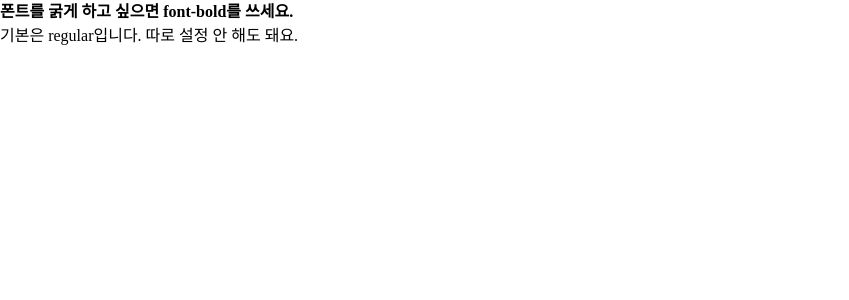
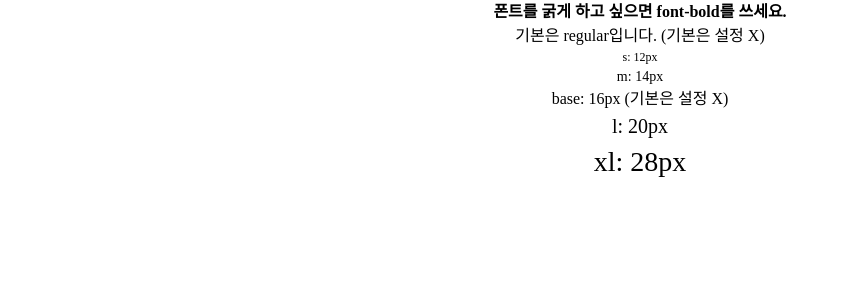
Before and after one commit to 902z/gheupPAY, a Next.js app: page / in a window 1280 px wide. Shown: the top 300 px of the page, without its empty margins (0-849 px from the left). Built offline with nearby package versions, Linux system fonts and the light colour scheme; a web font is replaced by a local one.

Commit message:
📦 chore: 폰트 사이즈 설정

```diff
--- a/app/page.tsx
+++ b/app/page.tsx
@@ -1,8 +1,15 @@
 export default function Home() {
   return (
     <>
-      <h1 className="font-bold">폰트를 굵게 하고 싶으면 font-bold를 쓰세요.</h1>
-      <p>기본은 regular입니다. 따로 설정 안 해도 돼요.</p>
+      <div className="text-center">
+        <h1 className="font-bold">폰트를 굵게 하고 싶으면 font-bold를 쓰세요.</h1>
+        <p>기본은 regular입니다. (기본은 설정 X)</p>
+        <p className="text-s">s: 12px</p>
+        <p className="text-m">m: 14px</p>
+        <p>base: 16px (기본은 설정 X)</p>
+        <p className="text-l">l: 20px</p>
+        <p className="text-xl">xl: 28px</p>
+      </div>
     </>
   );
 }
--- a/tailwind.config.ts
+++ b/tailwind.config.ts
@@ -10,6 +10,13 @@ const config: Config = {
     extend: {
       fontFamily: {
         bold: ["SpoqaHanSansNeo-Bold"],
+      },
+      fontSize: {
+        s: "12px ",
+        m: "14px",
+        base: "16px",
+        l: "20px",
+        xl: "28px",
       },
       colors: {
         black: "#111322",
```
